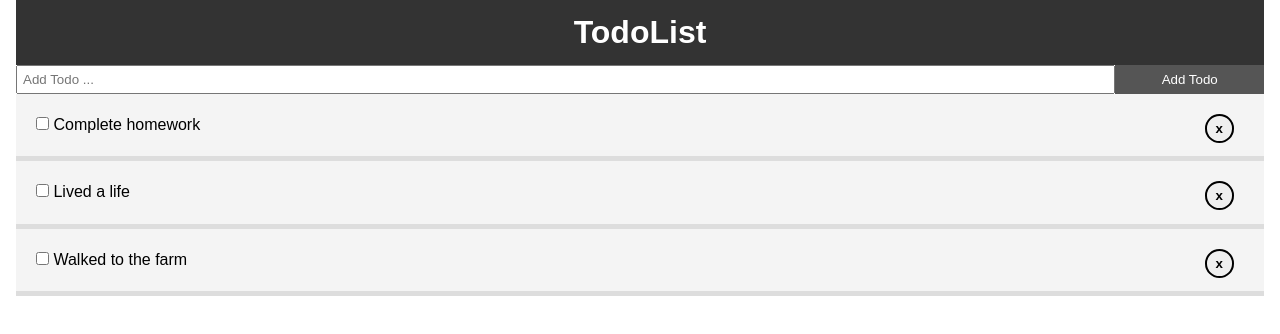
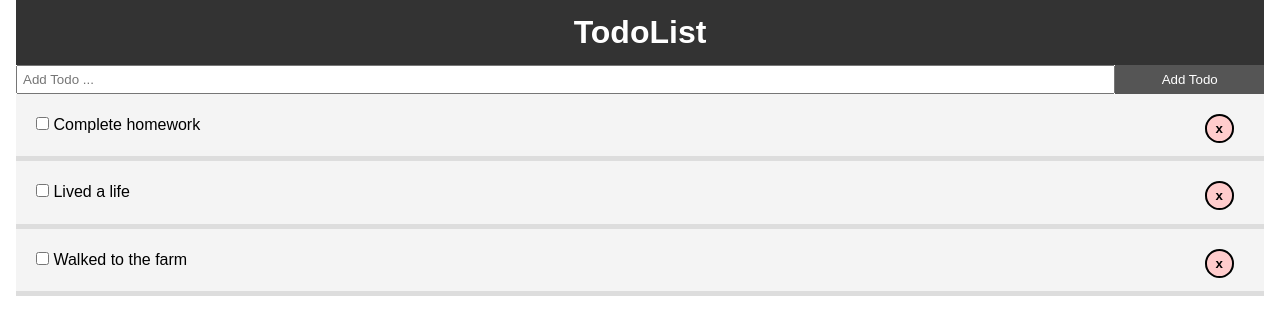
Before and after one commit to Danielandro/react-todo-app, a React (Create React App) app: page / in a window 1280 px wide. Shown: the top 334 px of the page. Built offline with nearby package versions, Linux system fonts and the light colour scheme.

Commit message:
Define route for homepage

```diff
--- a/src/App.js
+++ b/src/App.js
@@ -1,4 +1,5 @@
 import React, { useState } from 'react';
+import { BrowserRouter as Router, Route } from 'react-router-dom';
 import uuidv4 from 'uuid/v4'; // generate unique IDs
 import Header from './components/layouts/Header'
 import Todos from './components/Todos';
@@ -54,17 +55,27 @@ function App() {
   }
 
   return (
+    <Router>
       <div className="App">
         <div className="container">
           <Header />
+          <Route
+            path="/"
+            render={props => (
+              <>
                 <AddTodo addTodo={addTodo} />
                 <Todos
                   todos={todos}
                   toggleComplete={toggleComplete}
                   removeTodo={removeTodo}
                 />
+              </>
+            )}
+          />
+
         </div>
       </div>
+    </Router>
   );
 }
 
--- a/src/components/TodoItem.js
+++ b/src/components/TodoItem.js
@@ -34,7 +34,7 @@ TodoItem.propTypes = {
 }
 
 const btnStyle = {
-  background: '#fff0000',
+  background: '#ffcccc',
   color: '#000',
   border: '2px #000 solid',
   borderRadius: '50%',
```
Also changed, not shown: src/components/pages/About.js (added, +16 -0 lines). Lines whose indentation alone changed are shown as unchanged.
